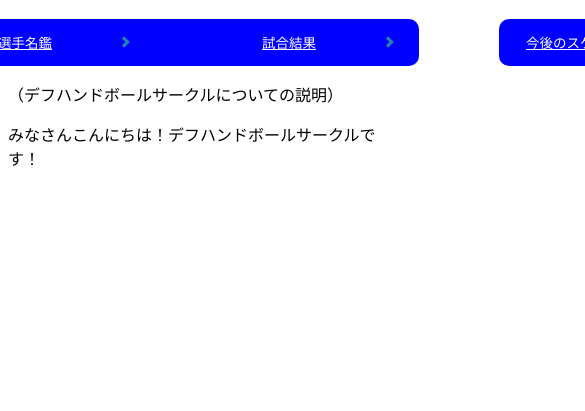
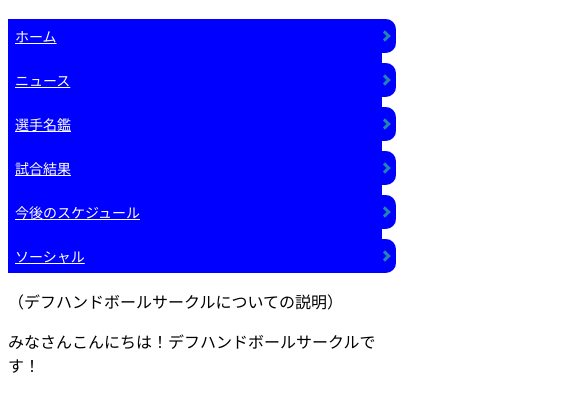
Before and after one commit to NaoyaHitaka/dokusyu, a website: page DeafHandball/index.html in a window 390 px wide. Shown: the part 61-472 px from the top of the page, 585 px wide, since content can reach past the window. Drawn offline with Linux system fonts and the light colour scheme.

Commit message:
index.htmlのみスマホ版のスタイル導入

```diff
--- a/DeafHandball/index.html
+++ b/DeafHandball/index.html
@@ -2,30 +2,31 @@
 <html>
     <head>
         <meta charset="utf-8">
-        <meta name="viewport" content="width=device-width">
+        <meta name="viewport" content="width=device-width", initial-scale=1.0">
         <title>Deaf Handball Homepage</title>
     </head>
     <style>
         .button-container {
     display: flex;
-            gap: 80px; /*ボタンの間隔を設定する*/
-            justify-content: center;  /*ボタンを中央に設置*/
-            background-color:#0000ff
+    gap: 80px; /* ボタンの間隔を設定する */
+    justify-content: center;  /* ボタンを中央に設置 */
+    background-color: #0000ff;
 }
+
 .button01 a {
     display: flex;
     justify-content: space-between;
     align-items: center;
     margin: 0 auto;
-            padding: 1em 2em;
-            width: 130px;
+    padding: 1em 2em; /* ボタンのパディング */
+    width: 130px; /* ボタンの幅 */
     color: #ffffff;
     font-size: 13.5px;
     font-weight: 500;
     background-color: #0000ff;
-            /*border: 3px solid #a0c4d3;*/
     border-radius: 10px;
 }
+
 .button01 a::after {
     content: '';
     width: 5px;
@@ -34,15 +35,32 @@
     border-right: 3px solid #2285b1;
     transform: rotate(45deg);
 }
+
 .button01 a:hover {
     color: #333333;
     text-decoration: none;
     background-color: #a0c4d3;
 }
-        .button01 a:hover::after{
+
+.button01 a:hover::after {
     border-top: 3px solid #333333;
     border-right: 3px solid #333333;
 }
+
+/* スマホ版のスタイル */
+@media (max-width: 768px) {
+    .button-container {
+        flex-direction: column; /* ボタンを縦に並べる */
+        gap: 10px; /* ボタンの間隔を狭くする */
+    }
+
+    .button01 a {
+        width: 100%; /* ボタンを全幅にする */
+        padding: 0.5em; /* スマホ用のボタンのパディング */
+        font-size: 14px; /* スマホ用のフォントサイズ */
+    }
+}
+
     </style>
     <body>
         <h1>Deaf Handball Club</h1>
```
Also changed, not shown: DeafHandball/player.html (+1 -14 lines). Lines whose indentation alone changed are shown as unchanged.
